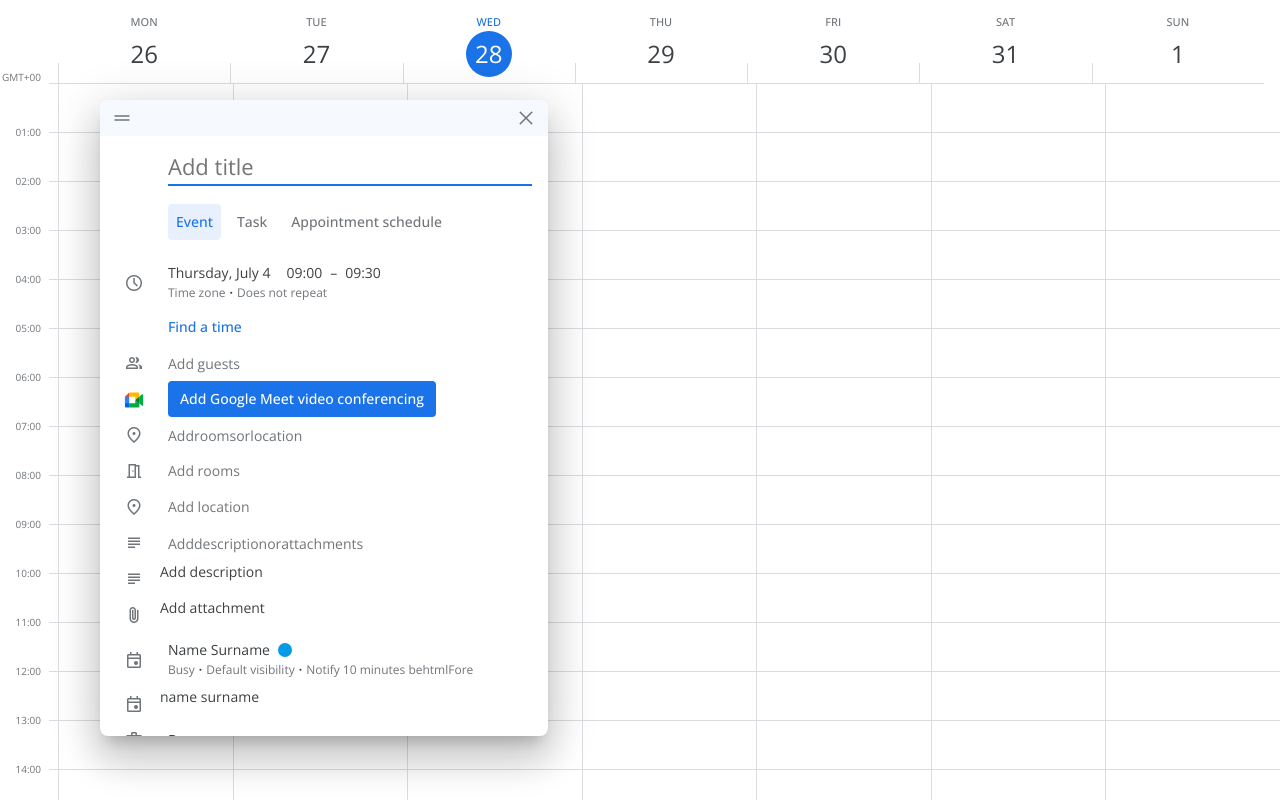
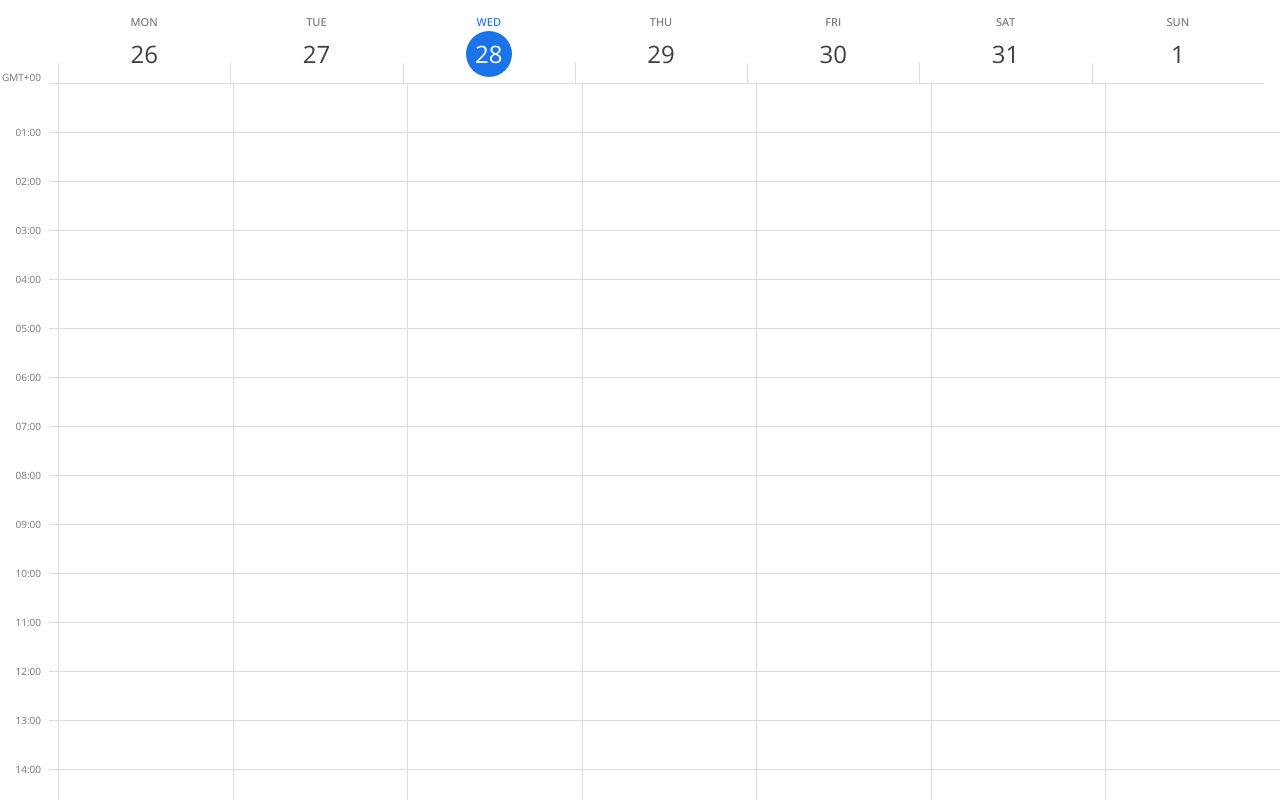
Before and after one commit to gretawix/calendar-react-ts, a React (Vite) app: page / in a window 1280 px wide. Built offline with nearby package versions, Linux system fonts and the light colour scheme.

Commit message:
modal setup

```diff
--- a/src/App.tsx
+++ b/src/App.tsx
@@ -1,4 +1,4 @@
-import { memo, useRef, useState } from 'react';
+import { memo, useCallback, useMemo, useRef, useState } from 'react';
 import WeekDaysRow from './components/WeekDaysRow/WeekDayRow';
 import {
   createDay,
@@ -13,25 +13,36 @@ import Modal from './components/Modal/Modal';
 import './App.scss';
 
 function App() {
+  const [isModalOpen, setIsModalOpen] = useState(false);
   const [baseDay] = useState(new Date());
-  const week = getCurrentWeek(baseDay);
 
-  const hoursList = createHoursList();
-  const today = createDay(new Date());
-  const timeZone = getTimeZone(new Date());
+  const week = useMemo(() => getCurrentWeek(baseDay), [baseDay]);
+  const hoursList = useMemo(() => createHoursList(), []);
+  const today = useMemo(() => createDay(new Date()), []);
+  const timeZone = useMemo(() => getTimeZone(new Date()), []);
 
   const weekDaysRowRef = useRef<HTMLDivElement>(null);
   const timeGridRef = useRef<HTMLDivElement>(null);
 
   const { handleHorizontalScroll } = useScroll();
 
-  const onWeekDaysScroll = () => {
+  const onWeekDaysScroll = useCallback(() => {
     handleHorizontalScroll(weekDaysRowRef, timeGridRef);
-  };
+    // eslint-disable-next-line react-hooks/exhaustive-deps
+  }, []);
 
-  const onTimeGridScroll = () => {
+  const onTimeGridScroll = useCallback(() => {
     handleHorizontalScroll(timeGridRef, weekDaysRowRef);
-  };
+    // eslint-disable-next-line react-hooks/exhaustive-deps
+  }, []);
+
+  const openModal = useCallback(() => {
+    setIsModalOpen(true);
+  }, []);
+
+  const closeModal = useCallback(() => {
+    setIsModalOpen(false);
+  }, []);
 
   return (
     <div className="calendar">
@@ -46,10 +57,11 @@ function App() {
         <TimeGrid
           week={week}
           hours={hoursList}
-          onScroll={onTimeGridScroll}
+          onHorizontalScroll={onTimeGridScroll}
           ref={timeGridRef}
+          onColumnClick={openModal}
         />
-        <Modal />
+        {isModalOpen && <Modal closeModal={closeModal} />}
       </div>
     </div>
   );
--- a/src/components/GridColumn/GridColumn.tsx
+++ b/src/components/GridColumn/GridColumn.tsx
@@ -1,23 +1,13 @@
 import { memo } from 'react';
-
-import type { OneWeekDay } from '../../types/main';
 
 import './gridColumn.scss';
 
 type GridColumnProps = {
-  day: OneWeekDay;
+  onClick: () => void;
 };
 
-const GridColumn: React.FC<GridColumnProps> = ({ day }) => {
-  return (
-    <div
-      className="hours-cells-column"
-      data-weekday={day.weekDay}
-      data-month={day.month}
-      data-day={day.day}
-      data-year={day.year}
-    ></div>
-  );
+const GridColumn: React.FC<GridColumnProps> = ({ onClick }) => {
+  return <div className="hours-cells-column" onClick={onClick}></div>;
 };
 
 export default memo(GridColumn);
--- a/src/components/Modal/Modal.tsx
+++ b/src/components/Modal/Modal.tsx
@@ -1,4 +1,4 @@
-import { memo } from 'react';
+import { memo, useCallback } from 'react';
 import Button from '../Button/Button';
 import TopControls from './subComponents/TopControls/TopControls';
 import ControlButtons from './subComponents/ControlButtons/ControlButtons';
@@ -7,10 +7,18 @@ import EventSettings from './subComponents/EventSettings/EventSettings';
 
 import './modal.scss';
 
-const Modal = () => {
+type ModalProps = {
+  closeModal: () => void;
+};
+
+const Modal = ({ closeModal }: ModalProps) => {
+  const saveEvent = useCallback(() => {
+    closeModal();
+  }, [closeModal]);
+
   return (
     <div className="event-modal" id="event-modal">
-      <TopControls />
+      <TopControls onCloseModal={closeModal} />
       <div className="event-content">
         <EventTitle />
         <div className="event-settings">
@@ -21,7 +29,7 @@ const Modal = () => {
           </div>
           <EventSettings />
         </div>
-        <ControlButtons />
+        <ControlButtons onSaveClick={saveEvent} />
       </div>
     </div>
   );
--- a/src/components/Modal/ModalSettings/Guests/Guests.tsx
+++ b/src/components/Modal/ModalSettings/Guests/Guests.tsx
@@ -12,7 +12,7 @@ const Guests = ({ preview = true }: { preview?: boolean }) => {
         <input
           type="text"
           id="guests"
-          className="standard-input date-input"
+          className="standard-input "
           placeholder="Add guests"
         />
       </label>
--- a/src/components/Modal/ModalSettings/Guests/guests.scss
+++ b/src/components/Modal/ModalSettings/Guests/guests.scss
@@ -1,9 +1,11 @@
 .guests-preview {
   color: var(--grey-medium-dark);
   padding: 0 8px;
+  margin-bottom: 2px;
 }
 
 .guests-settings {
+  margin-bottom: 2px;
   input {
     width: 100%;
   }
--- a/src/components/Modal/ModalSettings/TimeDate/TimeDate.tsx
+++ b/src/components/Modal/ModalSettings/TimeDate/TimeDate.tsx
@@ -1,10 +1,14 @@
-import { memo } from 'react';
+import { memo, useState } from 'react';
 import Button from '../../../Button/Button';
 import Dropdown from '../../../Dropdown/Dropdown';
 
 import './timeDate.scss';
 
 const TimeDate = ({ preview = true }: { preview?: boolean }) => {
+  const [date, setDate] = useState('Thursday, July 4');
+  const [startTime, setStartTime] = useState('09:00');
+  const [endTime, setEndTime] = useState('09:30');
+
   const repeatOptions = [
     'Does not repeat',
     'Daily',
@@ -20,20 +24,14 @@ const TimeDate = ({ preview = true }: { preview?: boolean }) => {
       <div className="time-date-select">
         <p>
           <span id="date-btn" className="clickable-wrapper">
-            <span className="clickable" data-clickable-id="date">
-              Thursday, July 4
-            </span>
+            <span className="clickable">{date}</span>
           </span>
           <span id="time-start-btn" className="clickable-wrapper">
-            <span className="clickable" data-clickable-id="time-start">
-              09:00
-            </span>
+            <span className="clickable">{startTime}</span>
           </span>
           –
           <span id="time-end-btn" className="clickable-wrapper">
-            <span className="clickable" data-clickable-id="time-end">
-              09:30
-            </span>
+            <span className="clickable">{endTime}</span>
           </span>
         </p>
         <ul className="action-description">
@@ -51,8 +49,8 @@ const TimeDate = ({ preview = true }: { preview?: boolean }) => {
             type="text"
             id="date"
             className="standard-input date-input"
-            value="Thursday, July 4"
-            data-clickable-input="date"
+            value={date}
+            onChange={(event) => setDate(event.target.value)}
           />
         </label>
         <label htmlFor="time-start" className="select-input">
@@ -60,7 +58,8 @@ const TimeDate = ({ preview = true }: { preview?: boolean }) => {
             type="text"
             id="time-start"
             className="standard-input time-input"
-            data-clickable-input="time-start"
+            value={startTime}
+            onChange={(event) => setStartTime(event.target.value)}
           />
         </label>
         <p>–</p>
@@ -69,7 +68,8 @@ const TimeDate = ({ preview = true }: { preview?: boolean }) => {
             type="text"
             id="time-end"
             className="standard-input time-input"
-            data-clickable-input="time-end"
+            value={endTime}
+            onChange={(event) => setEndTime(event.target.value)}
           />
         </label>
       </div>
--- a/src/components/Modal/subComponents/EventSettings/EventSettings.tsx
+++ b/src/components/Modal/subComponents/EventSettings/EventSettings.tsx
@@ -1,6 +1,4 @@
 import { memo } from 'react';
-import Dropdown from '../../../Dropdown/Dropdown';
-import MaterialIcon from '../../../MaterialIcon/MaterialIcon';
 import Button from '../../../Button/Button';
 import OneSetting from '../OneSetting/OneSetting';
 import TimeDate from '../../ModalSettings/TimeDate/TimeDate';
@@ -9,15 +7,6 @@ import './eventSettings.scss';
 import Guests from '../../ModalSettings/Guests/Guests';
 
 const EventSettings = () => {
-  const notificationOptions = [
-    '5 minutes before',
-    '10 minutes before',
-    '15 minutes before',
-    '30 minutes before',
-    '1 hour before',
-    '1 day before',
-    'Custom...',
-  ];
   return (
     <div className="event-settings-selection">
       <OneSetting
@@ -42,167 +31,6 @@ const EventSettings = () => {
           />
         }
       />
-
-      <div className="location single-setting-section with-separator">
-        <div className="has-icon modal-event-side-margins preview-settings">
-          <div className="modal-icon">
-            <MaterialIcon iconName="location_on" small={true} />
-          </div>
-          <div className="settings-width">
-            <div className="to-select">
-              <p>
-                Add
-                <span className="clickable">rooms</span>
-                or
-                <span className="clickable">location</span>
-              </p>
-            </div>
-          </div>
-        </div>
-        <div className="full-settings">
-          <div className="has-icon modal-event-side-margins">
-            <div className="modal-icon">
-              <MaterialIcon iconName="meeting_room" small={true} />
-            </div>
-            <div className="settings-width">
-              <div className="settings">
-                <label htmlFor="rooms">
-                  <input
-                    type="text"
-                    id="rooms"
-                    className="standard-input date-input"
-                    placeholder="Add rooms"
-                  />
-                </label>
-              </div>
-            </div>
-          </div>
-          <div className="has-icon modal-event-side-margins">
-            <div className="modal-icon">
-              <MaterialIcon iconName="location_on" small={true} />
-            </div>
-            <div className="settings-width">
-              <div className="settings">
-                <label htmlFor="location">
-                  <input
-                    type="text"
-                    id="location"
-                    className="standard-input date-input"
-                    placeholder="Add location"
-                  />
-                </label>
-              </div>
-            </div>
-          </div>
-        </div>
-      </div>
-      <div className="description single-setting-section with-separator">
-        <div className="has-icon modal-event-side-margins preview-settings">
-          <div className="modal-icon">
-            <MaterialIcon iconName="subject" small={true} />
-          </div>
-          <div className="settings-width">
-            <div className="to-select">
-              <p>
-                Add
-                <span className="clickable">description</span>
-                or
-                <span className="clickable">attachments</span>
-              </p>
-            </div>
-          </div>
-        </div>
-        <div className="full-settings">
-          <div className="has-icon modal-event-side-margins">
-            <div className="modal-icon">
-              <MaterialIcon iconName="subject" small={true} />
-            </div>
-            <div className="settings-width">
-              <div className="settings">Add description</div>
-            </div>
-          </div>
-          <div className="has-icon modal-event-side-margins">
-            <div className="modal-icon">
-              <MaterialIcon iconName="attach_file" small={true} />
-            </div>
-            <div className="settings-width">
-              <div className="settings">Add attachment</div>
-            </div>
-          </div>
-        </div>
-      </div>
-      <div className="status single-setting-section with-separator">
-        <div className="has-icon modal-event-side-margins preview-settings">
-          <div className="modal-icon">
-            <MaterialIcon iconName="event" small={true} />
-          </div>
-          <div className="settings-width">
-            <div className="to-select">
-              <div className="name-wrapper">
-                <p>Name Surname</p>
-                <div className="bubble blue"></div>
-              </div>
-              <ul className="action-description">
-                <li>Busy</li>
-                <li>Default visibility</li>
-                <li>Notify 10 minutes behtmlFore</li>
-              </ul>
-            </div>
-          </div>
-        </div>
-        <div className="full-settings">
-          <div className="has-icon modal-event-side-margins">
-            <div className="modal-icon">
-              <MaterialIcon iconName="event" small={true} />
-            </div>
-            <div className="settings-width">
-              <div className="settings">name surname</div>
-            </div>
-          </div>
-          <div className="has-icon modal-event-side-margins">
-            <div className="modal-icon">
-              <MaterialIcon iconName="work" small={true} />
-            </div>
-            <div className="settings-width">
-              <div className="settings">
-                <Dropdown options={['Busy', 'Free']} />
-              </div>
-            </div>
-          </div>
-          <div className="has-icon modal-event-side-margins">
-            <div className="modal-icon">
-              <MaterialIcon iconName="lock" small={true} />
-            </div>
-            <div className="settings-width">
-              <div className="settings">
-                <Dropdown
-                  options={['Default visibility', 'Public', 'Private']}
-                />
-              </div>
-            </div>
-          </div>
-          <div className="has-icon modal-event-side-margins">
-            <div className="modal-icon">
-              <MaterialIcon iconName="notifications" small={true} />
-            </div>
-            <div className="settings-width">
-              <div className="settings">
-                <Dropdown options={notificationOptions} />
-              </div>
-            </div>
-          </div>
-          <div className="no-icon">
-            <div className="settings-width">
-              <div className="settings">
-                <Button
-                  className="add-notification-btn"
-                  title="Add notification"
-                />
-              </div>
-            </div>
-          </div>
-        </div>
-      </div>
     </div>
   );
 };
--- a/src/components/Modal/subComponents/TopControls/TopControls.tsx
+++ b/src/components/Modal/subComponents/TopControls/TopControls.tsx
@@ -1,15 +1,22 @@
 import { memo } from 'react';
+import useKeyDown from '../../../../hooks/useKeyDown';
 import MaterialSymbol from '../../../MaterialIcon/MaterialIcon';
 
 import './topControls.scss';
 
-const TopControls = () => {
+type TopControlsProps = {
+  onCloseModal: () => void;
+};
+
+const TopControls = ({ onCloseModal }: TopControlsProps) => {
+  useKeyDown('Escape', onCloseModal);
+
   return (
     <div className="top-controls">
       <button type="button">
         <MaterialSymbol iconName="drag_handle" />
       </button>
-      <button type="button">
+      <button type="button" onClick={onCloseModal}>
         <MaterialSymbol iconName="close" />
       </button>
     </div>
--- a/src/components/TimeGrid/TimeGrid.tsx
+++ b/src/components/TimeGrid/TimeGrid.tsx
@@ -1,4 +1,4 @@
-import { forwardRef, memo, useRef } from 'react';
+import { forwardRef, memo, useCallback, useRef } from 'react';
 import GridColumn from '../GridColumn/GridColumn';
 import { useScroll } from '../../hooks/useScroll';
 
@@ -9,20 +9,22 @@ import './timeGrid.scss';
 type TimeGridProps = {
   week: OneWeekDay[];
   hours: string[];
-  onScroll: () => void;
+  onHorizontalScroll: () => void;
+  onColumnClick: () => void;
 };
 
 const TimeGrid = forwardRef<HTMLDivElement, TimeGridProps>(function TimeGrid(
-  { week, hours, onScroll },
+  { week, hours, onHorizontalScroll, onColumnClick },
   ref
 ) {
   const hourColRef = useRef<HTMLDivElement>(null);
 
   const { handleVerticalScroll } = useScroll();
-  const handleGridScroll = () => {
+  const handleGridScroll = useCallback(() => {
     handleVerticalScroll(ref as ScrollRef, hourColRef);
-    onScroll();
-  };
+    onHorizontalScroll();
+    // eslint-disable-next-line react-hooks/exhaustive-deps
+  }, []);
 
   return (
     <div className="time-grid">
@@ -50,7 +52,7 @@ const TimeGrid = forwardRef<HTMLDivElement, TimeGridProps>(function TimeGrid(
           ))}
         </div>
         {week.map((oneDay) => (
-          <GridColumn key={oneDay.id} day={oneDay} />
+          <GridColumn key={oneDay.id} onClick={onColumnClick} />
         ))}
       </div>
     </div>
--- /dev/null
+++ b/src/hooks/useKeyDown.ts
@@ -0,0 +1,24 @@
+import { useEffect, useCallback } from 'react';
+
+type targetKey = 'Escape' | 'Enter';
+
+const useKeyDown = (targetKey: targetKey, callback: () => void) => {
+  const handleKeyDown = useCallback(
+    (event: KeyboardEvent) => {
+      if (event.key === targetKey) {
+        callback();
+      }
+    },
+    [callback, targetKey]
+  );
+
+  useEffect(() => {
+    document.addEventListener('keydown', handleKeyDown);
+
+    return () => {
+      document.removeEventListener('keydown', handleKeyDown);
+    };
+  }, [handleKeyDown]);
+};
+
+export default useKeyDown;
```
Also changed, not shown: src/components/Modal/subComponents/ControlButtons/ControlButtons.tsx (+11 -2 lines), src/components/WeekDay/WeekDay.tsx (+1 -7 lines).
